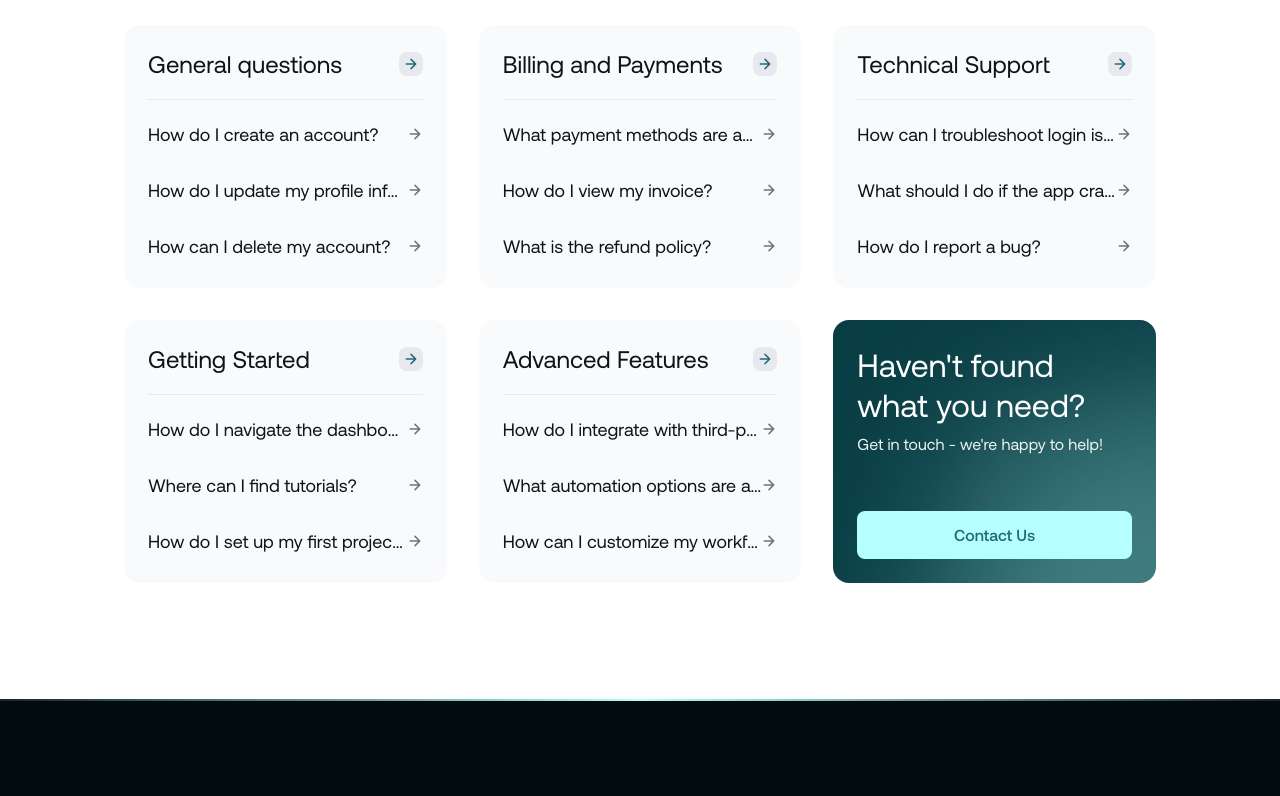
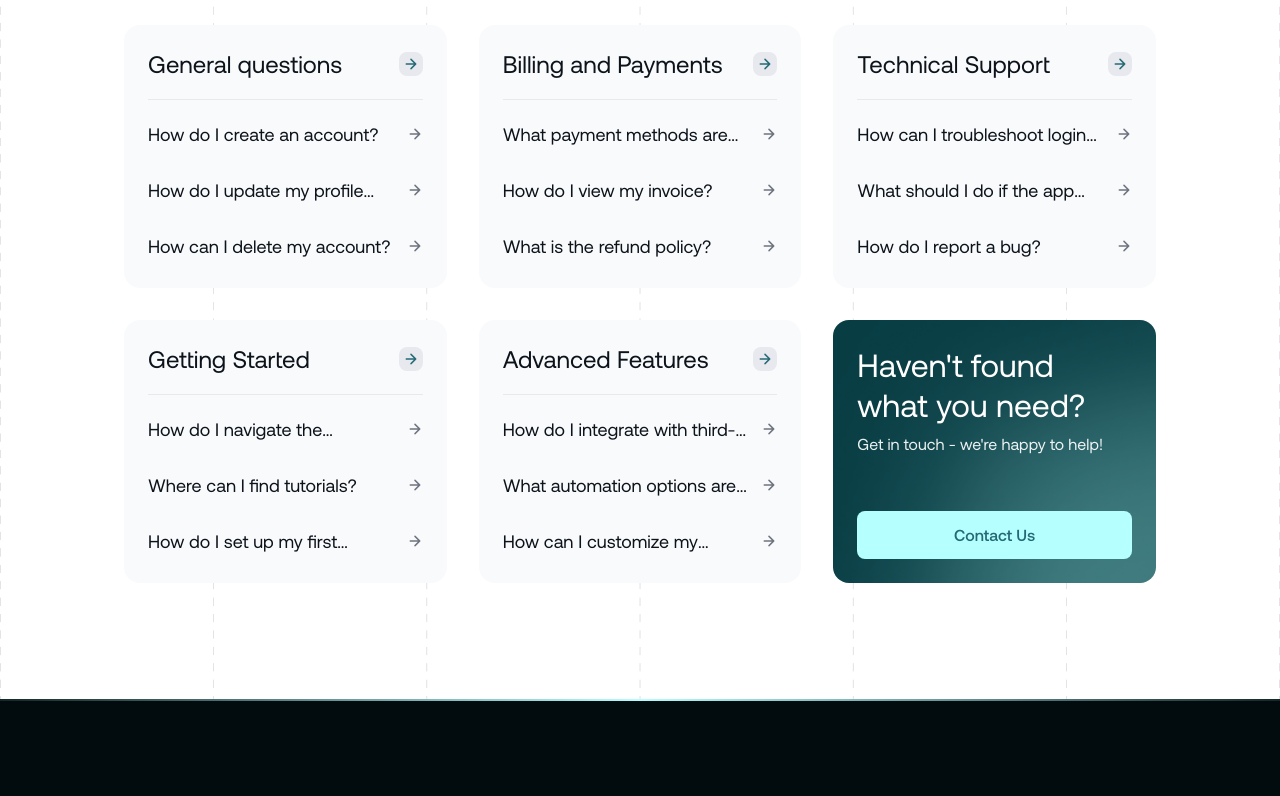
Before and after one commit to azkaanasiyya/softqa, a Next.js app: page /help in a window 1280 px wide. Shown: the part 504-1300 px from the top of the page. Built offline with nearby package versions, Linux system fonts and the light colour scheme.

Commit message:
style: adjust sizing, and spacing

```diff
--- a/src/app/home/page.tsx
+++ b/src/app/home/page.tsx
@@ -8,7 +8,7 @@ import CTA from "@/components/layout/cta";
 
 export default function HomePage() {
     return (
-        <div className="bg-[url('/line.png')] bg-no-repeat bg-center bg-cover">
+        <div className="">
             <HomeHero/>
             <SocialProof/>
             <HomeContent />
--- a/src/components/developer/features.tsx
+++ b/src/components/developer/features.tsx
@@ -3,7 +3,7 @@ import FadeInSection from "../animation/fadein";
 
 export default function DeveloperFeatures() {
     return (
-        <div className="bg-base-white bg-[url('/developer/bg-features.png')] bg-no-repeat bg-center bg-cover flex flex-col justify-center items-center py-12 md:py-20 lg:py-[132px] px-6 md:px-8 lg:px-[124px]">
+        <div className="bg-[url('/line.png')] bg-no-repeat bg-center bg-cover flex flex-col justify-center items-center py-12 md:py-20 lg:py-[132px] px-6 md:px-8 lg:px-[124px]">
             <div className="max-w-[1192px] flex flex-col gap-10 md:gap-16 lg:gap-[104px]">
                 <FadeInSection delay={0.5} className="flex flex-col-reverse lg:flex-row gap-6 md:gap-10 lg:gap-24 items-center">
                     <div className="flex flex-col gap-3 md:gap-4 lg:gap-6 lg:max-w-[540px]">
--- a/src/components/help/helpdetail/maincontent.tsx
+++ b/src/components/help/helpdetail/maincontent.tsx
@@ -7,7 +7,10 @@ export default function MainContent() {
         <div className="flex flex-col justify-center items-center bg-base-white px-6 md:px-8 lg:px-[124px] py-12 md:py-16 lg:pt-[104px] lg:pb-[116px]">
             <div className="max-w-[1192px] flex flex-col lg:flex-row gap-12 lg:gap-8 items-start">
                 <FadeInSection delay={0.5} className="hidden md:flex md:flex-col gap-1 rounded-[16px] bg-grayscale-50 p-3 w-full lg:max-w-[376px]">
-                    <div className="flex flex-col py-3 px-4 rounded-[12px] bg-base-white text-[18px] leading-7 text-primary-500">How do I create an account?</div>
+                    <div className="relative flex flex-col py-3 px-4 rounded-[12px] bg-base-white text-[18px] leading-7 text-primary-500">
+                        <div className="absolute left-0 top-1/2 -translate-y-1/2 bottom-6 w-[3px] h-7 bg-primary-500 rounded-tr-[4px] rounded-br-[4px]"/>
+                        How do I create an account?
+                    </div>
                     <div className="flex flex-col py-3 px-4 text-[18px] leading-7 text-grayscale-900">How do I update my profile information?</div>
                     <div className="flex flex-col py-3 px-4 text-[18px] leading-7 text-grayscale-900">How can I delete my account?</div>
                     <div className="flex flex-col py-3 px-4 text-[18px] leading-7 text-grayscale-900">Configure sign up and login settings</div>
--- a/src/components/help/hero.tsx
+++ b/src/components/help/hero.tsx
@@ -6,7 +6,7 @@ import FadeInSection from "../animation/fadein";
 
 export default function HelpHero() {
     return (
-        <div className="flex flex-col justify-center items-center border-t border-grayscale-100 px-6 md:px-8 lg:px-[124px] pb-12 pt-16 md:py-20 lg:pt-[104px] lg:pb-[116px] w-full">
+        <div className="bg-[url('/line.png')] bg-no-repeat bg-center bg-cover flex flex-col justify-center items-center border-t border-grayscale-100 px-6 md:px-8 lg:px-[124px] pb-12 pt-16 md:py-20 lg:pt-[104px] lg:pb-[116px] w-full">
             <FadeInSection className="max-w-[1192px] flex flex-col gap-10 md:gap-12 lg:gap-20 justify-center items-center w-full">
                 <FadeInSection delay={0.5} className="flex flex-col gap-8 md:gap-10 w-full max-w-[784px]">
                     <h1 className="text-[40px] md:text-[56px] leading-[50px] md:leading-[70px] text-center tracking-tight text-grayscale-900">How can we help?</h1>
@@ -34,17 +34,17 @@ export default function HelpHero() {
                                 </div>
                             </div>
                         </Link>
-                        <div className="flex flex-col gap-1">
+                        <div className="flex flex-col gap-1 w-full">
                             <div className="flex flex-row justify-between items-center py-3">
-                                <span className="text-[16px] md:text-[18px] truncate max-w-full leading-6 md:leading-7 text-grayscale-900">How do I create an account?</span>
+                                <span className="text-[16px] md:text-[18px] leading-6 md:leading-7 text-grayscale-900 line-clamp-1">How do I create an account?</span>
                                 <Image src="/help/right-gray.png" alt="icon" width={16} height={16} />
                             </div>
                             <div className="flex flex-row justify-between items-center py-3">
-                                <span className="text-[16px] md:text-[18px] truncate max-w-full leading-6 md:leading-7 text-grayscale-900">How do I update my profile informa...</span>
+                                <span className="text-[16px] md:text-[18px] leading-6 md:leading-7 text-grayscale-900 line-clamp-1">How do I update my profile informa...</span>
                                 <Image src="/help/right-gray.png" alt="icon" width={16} height={16} />
                             </div>
                             <div className="flex flex-row justify-between items-center py-3">
-                                <span className="text-[16px] md:text-[18px] truncate max-w-full leading-6 md:leading-7 text-grayscale-900">How can I delete my account?</span>
+                                <span className="text-[16px] md:text-[18px] leading-6 md:leading-7 text-grayscale-900 line-clamp-1">How can I delete my account?</span>
                                 <Image src="/help/right-gray.png" alt="icon" width={16} height={16} />
                             </div>
                         </div>
@@ -58,17 +58,17 @@ export default function HelpHero() {
                                 </div>
                             </div>
                         </Link>
-                        <div className="flex flex-col gap-1">
+                        <div className="flex flex-col gap-1 w-full">
                             <div className="flex flex-row justify-between items-center py-3">
-                                <span className="text-[16px] md:text-[18px] truncate max-w-full leading-6 md:leading-7 text-grayscale-900">What payment methods are accept...</span>
+                                <span className="text-[16px] md:text-[18px] leading-6 md:leading-7 text-grayscale-900 line-clamp-1">What payment methods are accept...</span>
                                 <Image src="/help/right-gray.png" alt="icon" width={16} height={16} />
                             </div>
                             <div className="flex flex-row justify-between items-center py-3">
-                                <span className="text-[16px] md:text-[18px] truncate max-w-full leading-6 md:leading-7 text-grayscale-900">How do I view my invoice?</span>
+                                <span className="text-[16px] md:text-[18px] leading-6 md:leading-7 text-grayscale-900 line-clamp-1">How do I view my invoice?</span>
                                 <Image src="/help/right-gray.png" alt="icon" width={16} height={16} />
                             </div>
                             <div className="flex flex-row justify-between items-center py-3">
-                                <span className="text-[16px] md:text-[18px] truncate max-w-full leading-6 md:leading-7 text-grayscale-900">What is the refund policy?</span>
+                                <span className="text-[16px] md:text-[18px] leading-6 md:leading-7 text-grayscale-900 line-clamp-1">What is the refund policy?</span>
                                 <Image src="/help/right-gray.png" alt="icon" width={16} height={16} />
                             </div>
                         </div>
@@ -82,17 +82,17 @@ export default function HelpHero() {
                                 </div>
                             </div>
                         </Link>
-                        <div className="flex flex-col gap-1">
+                        <div className="flex flex-col gap-1 w-full">
                             <div className="flex flex-row justify-between items-center py-3">
-                                <span className="text-[16px] md:text-[18px] truncate max-w-full leading-6 md:leading-7 text-grayscale-900">How can I troubleshoot login issues?</span>
+                                <span className="text-[16px] md:text-[18px] leading-6 md:leading-7 text-grayscale-900 line-clamp-1">How can I troubleshoot login issues?</span>
                                 <Image src="/help/right-gray.png" alt="icon" width={16} height={16} />
                             </div>
                             <div className="flex flex-row justify-between items-center py-3">
-                                <span className="text-[16px] md:text-[18px] truncate max-w-full leading-6 md:leading-7 text-grayscale-900">What should I do if the app crashes?</span>
+                                <span className="text-[16px] md:text-[18px] leading-6 md:leading-7 text-grayscale-900 line-clamp-1">What should I do if the app crashes?</span>
                                 <Image src="/help/right-gray.png" alt="icon" width={16} height={16} />
                             </div>
                             <div className="flex flex-row justify-between items-center py-3">
-                                <span className="text-[16px] md:text-[18px] truncate max-w-full leading-6 md:leading-7 text-grayscale-900">How do I report a bug?</span>
+                                <span className="text-[16px] md:text-[18px] leading-6 md:leading-7 text-grayscale-900 line-clamp-1">How do I report a bug?</span>
                                 <Image src="/help/right-gray.png" alt="icon" width={16} height={16} />
                             </div>
                         </div>
@@ -106,17 +106,17 @@ export default function HelpHero() {
                                 </div>
                             </div>
                         </Link>
-                        <div className="flex flex-col gap-1">
+                        <div className="flex flex-col gap-1 w-full">
                             <div className="flex flex-row justify-between items-center py-3">
-                                <span className="text-[16px] md:text-[18px] truncate max-w-full leading-6 md:leading-7 text-grayscale-900">How do I navigate the dashboard?</span>
+                                <span className="text-[16px] md:text-[18px] leading-6 md:leading-7 text-grayscale-900 line-clamp-1">How do I navigate the dashboard?</span>
                                 <Image src="/help/right-gray.png" alt="icon" width={16} height={16} />
                             </div>
                             <div className="flex flex-row justify-between items-center py-3">
-                                <span className="text-[16px] md:text-[18px] truncate max-w-full leading-6 md:leading-7 text-grayscale-900">Where can I find tutorials?</span>
+                                <span className="text-[16px] md:text-[18px] leading-6 md:leading-7 text-grayscale-900 line-clamp-1">Where can I find tutorials?</span>
                                 <Image src="/help/right-gray.png" alt="icon" width={16} height={16} />
                             </div>
                             <div className="flex flex-row justify-between items-center py-3">
-                                <span className="text-[16px] md:text-[18px] truncate max-w-full leading-6 md:leading-7 text-grayscale-900">How do I set up my first project?</span>
+                                <span className="text-[16px] md:text-[18px] leading-6 md:leading-7 text-grayscale-900 line-clamp-1">How do I set up my first project?</span>
                                 <Image src="/help/right-gray.png" alt="icon" width={16} height={16} />
                             </div>
                         </div>
@@ -130,17 +130,17 @@ export default function HelpHero() {
                                 </div>
                             </div>
                         </Link>
-                        <div className="flex flex-col gap-1">
+                        <div className="flex flex-col gap-1 w-full">
                             <div className="flex flex-row justify-between items-center py-3">
-                                <span className="text-[16px] md:text-[18px] truncate max-w-full leading-6 md:leading-7 text-grayscale-900">How do I integrate with third-party t...</span>
+                                <span className="text-[16px] md:text-[18px] leading-6 md:leading-7 text-grayscale-900 line-clamp-1">How do I integrate with third-party t...</span>
                                 <Image src="/help/right-gray.png" alt="icon" width={16} height={16} />
                             </div>
                             <div className="flex flex-row justify-between items-center py-3">
-                                <span className="text-[16px] md:text-[18px] truncate max-w-full leading-6 md:leading-7 text-grayscale-900">What automation options are availa...</span>
+                                <span className="text-[16px] md:text-[18px] leading-6 md:leading-7 text-grayscale-900 line-clamp-1">What automation options are availa...</span>
                                 <Image src="/help/right-gray.png" alt="icon" width={16} height={16} />
                             </div>
                             <div className="flex flex-row justify-between items-center py-3">
-                                <span className="text-[16px] md:text-[18px] truncate max-w-full leading-6 md:leading-7 text-grayscale-900">How can I customize my workflow?</span>
+                                <span className="text-[16px] md:text-[18px] leading-6 md:leading-7 text-grayscale-900 line-clamp-1">How can I customize my workflow?</span>
                                 <Image src="/help/right-gray.png" alt="icon" width={16} height={16} />
                             </div>
                         </div>
--- a/src/components/home/content.tsx
+++ b/src/components/home/content.tsx
@@ -3,7 +3,7 @@ import FadeInSection from "../animation/fadein";
 
 export default function HomeContent() {
     return (
-        <div className="flex flex-col gap-8 md:gap-16 lg:gap-20 justify-center items-center py-12 md:py-20 px-6 md:px-8 lg:p-[124px]">
+        <div className="bg-[url('/line.png')] bg-no-repeat bg-center bg-cover flex flex-col gap-8 md:gap-16 lg:gap-20 justify-center items-center py-12 md:py-20 px-6 md:px-8 lg:p-[124px]">
             <FadeInSection delay={0.5} className="max-w-[1192px] w-full flex flex-col items-center gap-4">
                 <div className="flex flex-row gap-2">
                     <div className="h-[22px] w-[1px] bg-primary-500" />
--- a/src/components/home/hero.tsx
+++ b/src/components/home/hero.tsx
@@ -6,7 +6,7 @@ import FadeInSection from "../animation/fadein";
 
 export default function HomeHero() {
     return (
-        <div className="px-6 md:px-8 lg:px-[124px] py-16 md:py-20 lg:pt-[88px] lg:pb-[104px] flex flex-col justify-center items-center">
+        <div className="bg-[url('/line.png')] bg-no-repeat bg-center bg-cover px-6 md:px-8 lg:px-[124px] py-16 md:py-20 lg:pt-[88px] lg:pb-[104px] flex flex-col justify-center items-center">
             <div className="max-w-[1192px] w-full flex flex-col lg:flex-row items-center justify-center gap-12">
                 <div className="flex flex-col gap-6 lg:justify-between lg:py-6 lg:max-w-[580px] items-start">
                     <div className="flex flex-col lg:justify-between gap-4 md:gap-6 lg:min-h-[568px]">
--- a/src/components/home/testimonials.tsx
+++ b/src/components/home/testimonials.tsx
@@ -35,7 +35,7 @@ export default function HomeTestimonials() {
   const isLastSlide = activeIndex === testimonials.length - 1;
 
   return (
-    <div className="flex flex-col justify-center items-center px-6 md:px-8 lg:px-[124px] py-12 md:py-20 lg:pt-[124px] lg:pb-[132px] border-y">
+    <div className="bg-[url('/line.png')] bg-no-repeat bg-center bg-cover flex flex-col justify-center items-center px-6 md:px-8 lg:px-[124px] py-12 md:py-20 lg:pt-[124px] lg:pb-[132px] border-y">
       <div className="max-w-[1192px] flex flex-col gap-10 md:gap-12 lg:gap-16 items-center justify-center">
         <FadeInSection delay={0.5} className="max-w-[580px] flex flex-col gap-3 md:gap-4 items-center">
           <div className="flex flex-row gap-2">
--- a/src/components/home/users.tsx
+++ b/src/components/home/users.tsx
@@ -5,7 +5,7 @@ import FadeInSection from "../animation/fadein";
 
 export default function HomeUsers() {
     return (
-        <div className="bg-[url('/home/bg-users.png'),_url('/line.png')] bg-no-repeat bg-center bg-cover py-12 md:py-20 lg:py-[132px] px-6 md:px-9 lg:px-[124px] border-x">
+        <div className="bg-[url('/home/bg-users-mobile.png')] md:bg-[url('/home/bg-users.png'),_url('/line.png')] bg-no-repeat bg-center bg-cover py-12 md:py-20 lg:py-[132px] px-6 md:px-9 lg:px-[124px] border-x">
             <div className="flex flex-col items-center gap-6 md:gap-4">
                 <CountUp
                     end={4587144}
--- a/src/components/ui/select.tsx
+++ b/src/components/ui/select.tsx
@@ -76,7 +76,7 @@ function SelectContent({
       <SelectPrimitive.Content
         data-slot="select-content"
         className={cn(
-          "cursor-pointer bg-popover text-popover-foreground data-[state=open]:animate-in data-[state=closed]:animate-out data-[state=closed]:fade-out-0 data-[state=open]:fade-in-0 data-[state=closed]:zoom-out-95 data-[state=open]:zoom-in-95 data-[side=bottom]:slide-in-from-top-2 data-[side=left]:slide-in-from-right-2 data-[side=right]:slide-in-from-left-2 data-[side=top]:slide-in-from-bottom-2 relative z-50 max-h-[--radix-select-content-available-height] min-w-[8rem] origin-[--radix-select-content-transform-origin] overflow-x-hidden overflow-y-auto rounded-[12px] border-[1px] border-grayscale-100 p-1 w-full h-full shadow-md",
+          "cursor-pointer bg-popover text-popover-foreground data-[state=open]:animate-in data-[state=closed]:animate-out data-[state=closed]:fade-out-0 data-[state=open]:fade-in-0 data-[state=closed]:zoom-out-95 data-[state=open]:zoom-in-95 data-[side=bottom]:slide-in-from-top-2 data-[side=left]:slide-in-from-right-2 data-[side=right]:slide-in-from-left-2 data-[side=top]:slide-in-from-bottom-2 relative z-50 max-h-[--radix-select-content-available-height] origin-[--radix-select-content-transform-origin] overflow-x-hidden overflow-y-auto rounded-[12px] border-[1px] border-grayscale-100 p-1 shadow-xl",
           position === "popper" &&
             "data-[side=bottom]:translate-y-1 data-[side=left]:-translate-x-1 data-[side=right]:translate-x-1 data-[side=top]:-translate-y-1",
           className
@@ -89,7 +89,7 @@ function SelectContent({
           className={cn(
             "p-1",
             position === "popper" &&
-              "h-[var(--radix-select-trigger-height)] w-full min-w-[var(--radix-select-trigger-width)] scroll-my-1"
+              "h-[var(--radix-select-trigger-height)] w-[var(--radix-select-trigger-width)] scroll-my-1"
           )}
         >
           {children}
@@ -122,7 +122,7 @@ function SelectItem({
     <SelectPrimitive.Item
       data-slot="select-item"
       className={cn(
-        "cursor-pointer text-[16px] leading-6 font-normal text-grayscale-900 relative flex w-full h-full items-center gap-2 rounded-[4px] p-3 outline-hidden select-none data-[disabled]:pointer-events-none data-[disabled]:opacity-50 focus:bg-primary-50 focus:text-accent-foreground",
+        "cursor-pointer text-[16px] leading-6 font-normal text-grayscale-500 relative flex w-full h-full items-center gap-2 rounded-[4px] p-3 outline-hidden select-none data-[disabled]:pointer-events-none data-[disabled]:opacity-50 focus:bg-primary-50 focus:text-primary-500",
         className
       )}
       {...props}
--- a/src/components/webinar/features.tsx
+++ b/src/components/webinar/features.tsx
@@ -86,7 +86,7 @@ export default function WebinarFeatures() {
   }
 
   return (
-    <div className="bg-base-white flex flex-col justify-center items-center pt-[48.49px] pb-12 md:py-16 lg:pt-[124px] lg:pb-[132px] px-6 md:px-8 lg:px-[124px]">
+    <div className="bg-base-white bg-[url('/line.png')] bg-no-repeat bg-center bg-cover flex flex-col justify-center items-center pt-[48.49px] pb-12 md:py-16 lg:pt-[124px] lg:pb-[132px] px-6 md:px-8 lg:px-[124px]">
       <div className="max-w-[1192px] flex flex-col gap-4 md:gap-6 lg:gap-10">
         <FadeInSection delay={0.5} className="flex flex-col lg:flex-row gap-8 md:gap-12 lg:justify-between items-stretch lg:items-center">
           <h3 className="text-[32px] md:text-[40px] leading-10 md:leading-[50px] text-grayscale-900 w-full">
--- a/src/components/webinar/hero.tsx
+++ b/src/components/webinar/hero.tsx
@@ -43,7 +43,8 @@ export default function WebinarHero() {
   }
 
   return (
-    <div className="bg-primary-900 flex flex-col justify-center items-center pt-16 pb-12 md:py-20 lg:py-[104px] px-6 md:px-8 lg:px-[124px]">
+    <div className="relative bg-primary-900 flex flex-col justify-center items-center pt-16 pb-12 md:py-20 lg:py-[104px] px-6 md:px-8 lg:px-[124px]
+    before:absolute before:inset-0 before:bg-[url('/line.png')] before:bg-no-repeat before:bg-center before:bg-cover before:opacity-12 before:z-0">
       <div className="max-w-[1192px] flex flex-col justify-center items-center gap-10 md:gap-16 lg:gap-[104px]">
         <FadeInSection delay={0.5} className="flex flex-col justify-center items-center gap-6">
           <div className="flex flex-col gap-4 items-center max-w-[786px]">
```
Also changed, not shown: public/home/bg-users-mobile.png (added).
